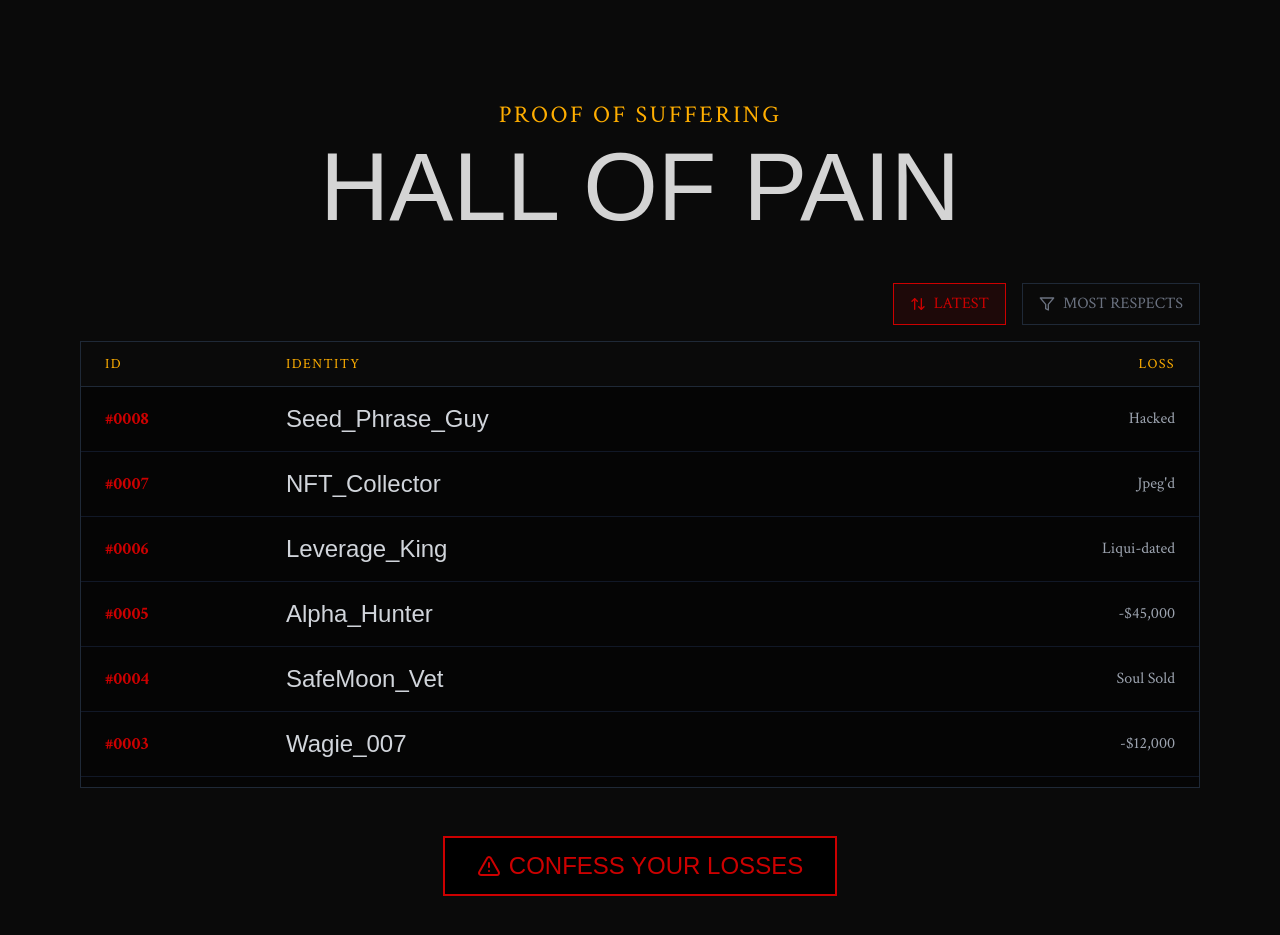
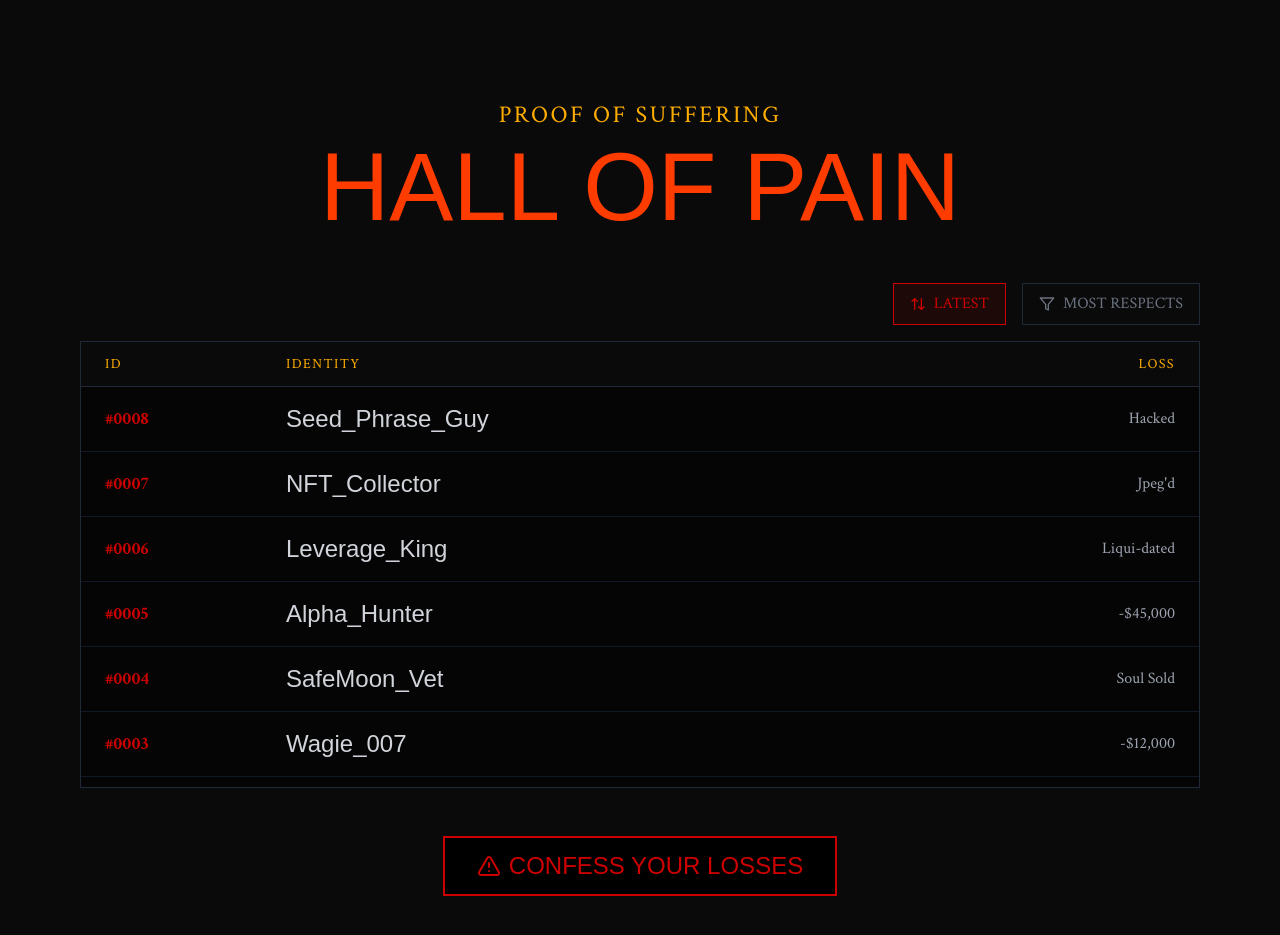
Before and after one commit to Pluviophile84/HELLCOIN, a Next.js app: page / in a window 1280 px wide. Shown: the part 7400-8335 px from the top of the page. Built offline with nearby package versions, Linux system fonts and the light colour scheme; a web font is replaced by a local one.

Commit message:
Update HallOfPain.tsx

```diff
--- a/components/sections/HallOfPain.tsx
+++ b/components/sections/HallOfPain.tsx
@@ -86,7 +86,7 @@ export const HallOfPain = () => {
           <span className="font-terminal text-[#ffae00] text-xl md:text-2xl tracking-widest uppercase">
             PROOF OF SUFFERING
           </span>
-          <h2 className="font-gothic text-6xl md:text-8xl text-hell-white">
+          <h2 className="font-gothic text-6xl md:text-8xl text-flame">
             HALL OF PAIN
           </h2>
         </div>
```
